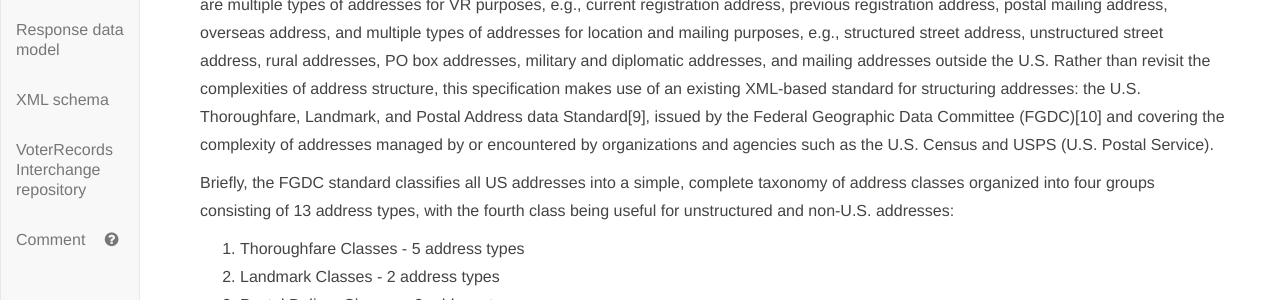
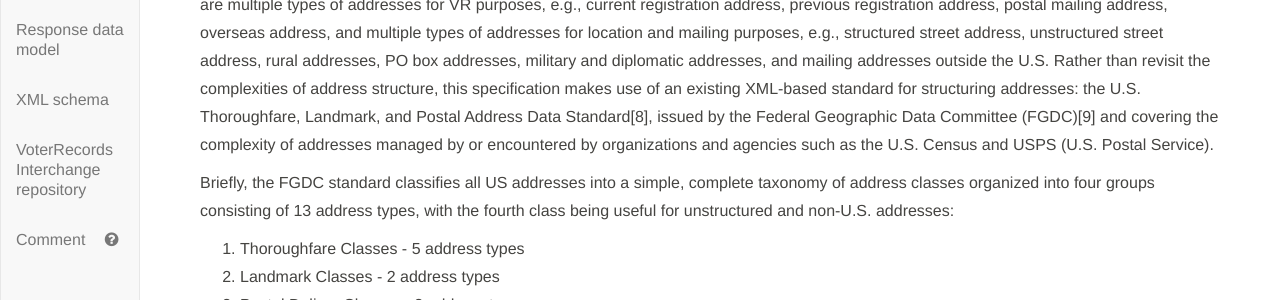
Before and after one commit to usnistgov/VoterRecordsInterchange, a Jekyll site: the page built from index.md, in a window 1280 px wide and 900 px high, scrolled down 11349 px. Shown: the part 292-592 px from the top of the window. Built offline with Jekyll 4.4.1, drawn with Linux system fonts in a browser that asks for light colours; our own code applies the rules of GitHub Pages for plain Markdown files; some of the changed text lies outside the part shown.

Commit message:
new text

```diff
--- a/index.md
+++ b/index.md
@@ -118,7 +118,7 @@ v3
 <br>
 
 ## Acknowledgements
-The editor wishes to thank his colleagues of the National Institute of Standards and Technology VVSG-Interoperability Public Working Group, who contributed to the specification's technical content.  The editor gratefully acknowledges and appreciates the following contributors for their keen and insightful assistance with developing this specification: (this should contain names of all in VRI subgroup)
+The editor wishes to thank his colleagues of the National Institute of Standards and Technology VVSG-Interoperability Public Working Group, who contributed to the specification's technical content.  The editor gratefully acknowledges and appreciates the following contributors for their keen and insightful assistance with developing this specification: *(this should contain names of all in VRI subgroup)*
 
 * TBD
 * TBD
@@ -129,7 +129,7 @@ In addition to the above acknowledgments, the editor also gratefully acknowledge
 <br>
 
 # Executive Summary
-This is a draft specification of a common data format (CDF) for voter registration record interchanges/transactions, abbreviated as VRI - Voter Records Interchange.  It has been developed by NIST and members of the Voting Interoperability Public Working Group.  The specification contains an overview of the supported use cases as well as a documentation and usage of XML (eXtensible Markup Language[1]) and JSON (JavaScript Object Notation[2]) schemas.
+This is a draft specification of a common data format (CDF) for voter registration record interchanges/transactions, abbreviated as VRI - Voter Records Interchange.  It has been developed by NIST and members of the Voting Interoperability Public Working Group.  The specification contains an overview of the supported use cases as well as a documentation and usage of XML (eXtensible Markup Language[\[1\]](#references)) and JSON (JavaScript Object Notation[\[2\]](#references)) schemas.
 
 The VRI specification is transaction oriented, supporting digital voter registration (VR) application requests transmitted to VR systems from sources including
 
@@ -146,7 +146,7 @@ The XML schema associated with this specification is generated from a UML (Unifi
 <br>
 
 # Introduction
-This document is a specification for a common data format (CDF) for voter records data interchange related to voter registration, i.e., registration requests from online voter registration (OVR) or similar portals made to voter registration (VR) systems, and responses to the requests returning from the VR system. The specification includes XML (eXtensible Markup Language[1]) and JSON (JavaScript Object Notation[2]) schemas.
+This document is a specification for a common data format (CDF) for voter records data interchange related to voter registration, i.e., registration requests from online voter registration (OVR) or similar portals made to voter registration (VR) systems, and responses to the requests returning from the VR system. The specification includes XML (eXtensible Markup Language[\[1\]](#references)) and JSON (JavaScript Object Notation[\[2\]](#references)) schemas.
 
 The primary features of this specification include:
 
@@ -295,7 +295,7 @@ The registration acknowledgement is simply that; the VR system acknowledging tha
 <br>
 
 ## The U.S. Thoroughfare, Landmark, and Postal Address Data Standard
-Perhaps the most complex part of a voter registration request or other related data exchange of voter record data is the voter's address. There are multiple types of addresses for VR purposes, e.g., current registration address, previous registration address, postal mailing address, overseas address, and multiple types of addresses for location and mailing purposes, e.g., structured street address, unstructured street address, rural addresses, PO box addresses, military and diplomatic addresses, and mailing addresses outside the U.S.  Rather than revisit the complexities of address structure, this specification makes use of an existing XML-based standard for structuring addresses: the U.S. Thoroughfare, Landmark, and Postal Address data Standard[9], issued by the Federal Geographic Data Committee (FGDC)[10] and covering the complexity of addresses managed by or encountered by organizations and agencies such as the U.S. Census and USPS (U.S. Postal Service).
+Perhaps the most complex part of a voter registration request or other related data exchange of voter record data is the voter's address. There are multiple types of addresses for VR purposes, e.g., current registration address, previous registration address, postal mailing address, overseas address, and multiple types of addresses for location and mailing purposes, e.g., structured street address, unstructured street address, rural addresses, PO box addresses, military and diplomatic addresses, and mailing addresses outside the U.S.  Rather than revisit the complexities of address structure, this specification makes use of an existing XML-based standard for structuring addresses: the U.S. Thoroughfare, Landmark, and Postal Address Data Standard[8], issued by the Federal Geographic Data Committee (FGDC)[9] and covering the complexity of addresses managed by or encountered by organizations and agencies such as the U.S. Census and USPS (U.S. Postal Service).
 
 Briefly, the FGDC standard classifies all US addresses into a simple, complete taxonomy of address classes organized into four groups consisting of 13 address types, with the fourth class being useful for unstructured and non-U.S. addresses:
 
@@ -443,9 +443,9 @@ Schema Definition:
 ## Imports
 The schema (and instance files) imports two external schemas:
 
-1.	The W3C digital signature schema, used in the optional `<Signature>` sub-element of `<VoterRecordsRequest>` and `<VoterRecordsResponse>` to
+1.	The W3C digital signature schema[11], used in the optional `<Signature>` sub-element of `<VoterRecordsRequest>` and `<VoterRecordsResponse>` to
 include a digital signature on XML instance files.
-2.	The FGDC schema[10], which contains 13 types of addresses that are used to specify postal and registration addresses for voters, used in the `<VoterRegistration>` element.
+2.	The FGDC schema[8], which contains 13 types of addresses that are used to specify postal and registration addresses for voters, used in the `<VoterRegistration>` element.
 
 Schema Definition:
 
@@ -458,7 +458,7 @@ Schema Definition:
 <br>
 
 ## Interfaces
-The schema includes an interface that maps the `Address` type to a choice of one of the address types from the FGDC schema[10].
+The schema includes an interface that maps the `Address` type to a choice of one of the address types from the FGDC schema.
 
       <!-- === Interface Address === -->
       <xsd:group name="Address">
```
Also changed, not shown: other parts of index.md (+19 -18 lines).
